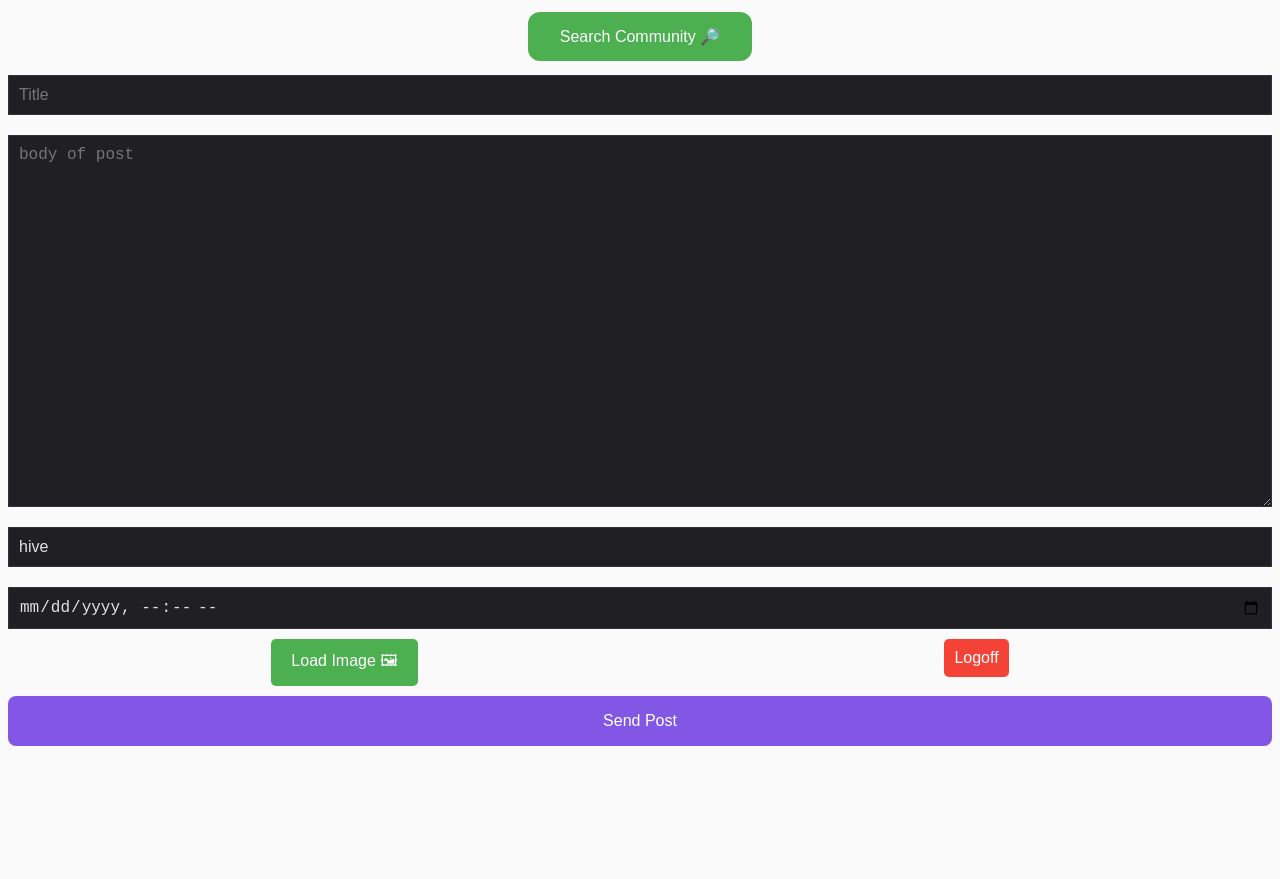
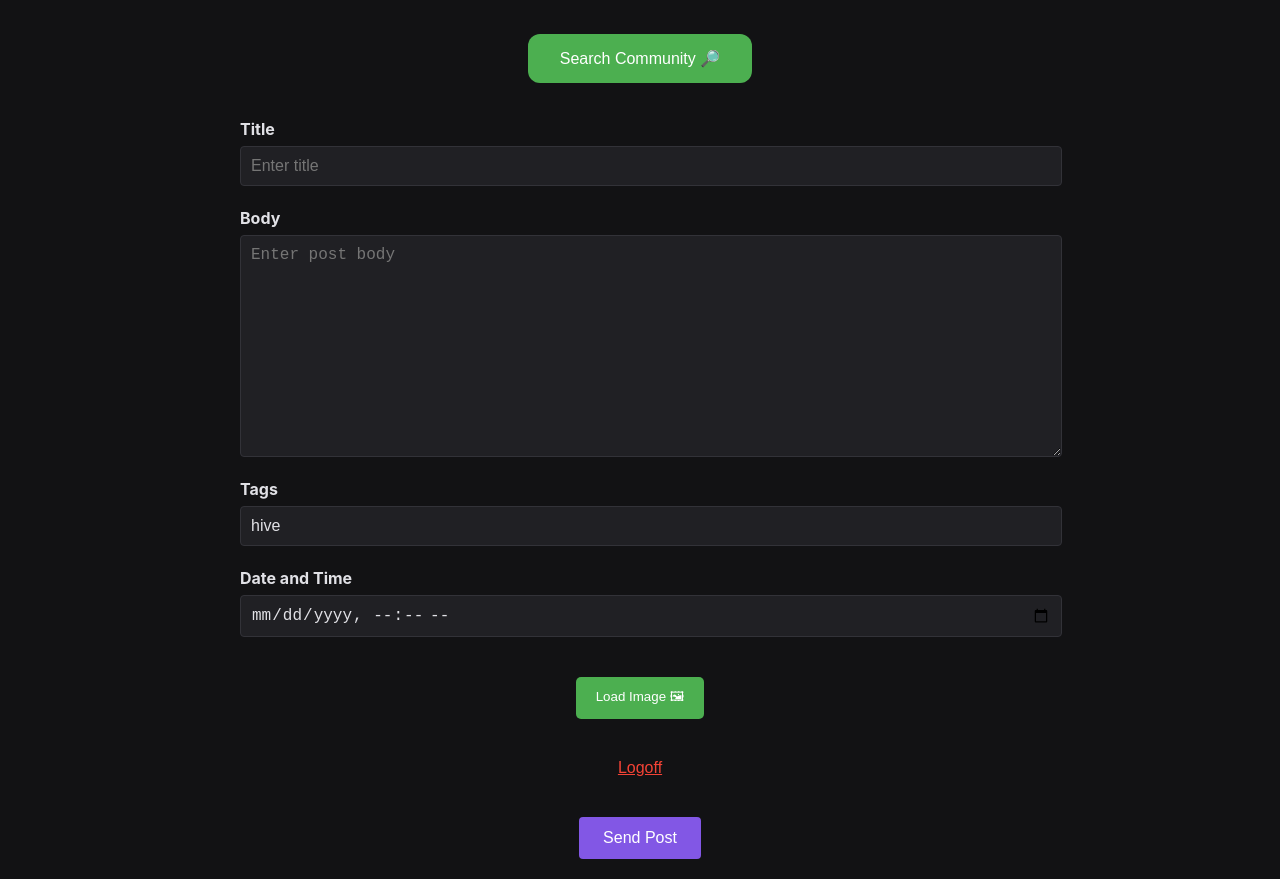
Before and after one commit to tasuboyz/Hive-TWA-Posting, a React (Vite) app: page /Hive-TWA-Posting/post in a window 1280 px wide. Before the commit the page ends 800 px from the top, so only its background shows below. Built offline with nearby package versions, Linux system fonts and the light colour scheme.

Commit message:
Update CommunityPage Interface

```diff
--- a/src/components/CommunityButton.tsx
+++ b/src/components/CommunityButton.tsx
@@ -8,7 +8,7 @@ interface CommunityButtonProps {
 
 export const CommunityButton: React.FC<CommunityButtonProps> = ({ onClick, communityName }) => {
   return (
-    <div>
+    <div className="community-button-container">
       <button onClick={onClick} className="community-button">
         {communityName || 'Search Community 🔎'}
       </button>
--- a/src/components/Form css/CommunityButton.css
+++ b/src/components/Form css/CommunityButton.css
@@ -1,10 +1,9 @@
-/*
 .community-button-container {
   display: flex;
-    justify-content: center;
+  justify-content: center; /* Centrato orizzontalmente */
   align-items: center;
   margin: 10px 0;
-  } */
+}
 
 .community-button {
   background-color: #4CAF50; /* Verde */
--- a/src/components/Form css/FileInput.css
+++ b/src/components/Form css/FileInput.css
@@ -1,3 +1,10 @@
+.file-input-container {
+  display: flex;
+  justify-content: center; /* Centrato orizzontalmente */
+  align-items: center;
+  margin-top: 20px;
+}
+
 .hidden-file-input {
   display: none;
 }
--- /dev/null
+++ b/src/components/Form css/LogoffButton.css
@@ -0,0 +1,14 @@
+.button-logoff {
+  background-color: transparent;
+  color: #f44336; /* Rosso */
+  padding: 0;
+  border: none;
+  font-size: 1rem;
+  cursor: pointer;
+  text-decoration: underline;
+  transition: color 0.3s;
+}
+
+.button-logoff:hover {
+  color: #d32f2f; /* Rosso scuro */
+}
--- a/src/components/LogoffButton.tsx
+++ b/src/components/LogoffButton.tsx
@@ -1,3 +1,5 @@
+import './Form css/LogoffButton.css';
+
 const LogoffButton = () => {
   const handleLogoff = () => {
     const logoff = {
@@ -7,7 +9,7 @@ const LogoffButton = () => {
   };
 
   return (
-        <button onClick={handleLogoff} style={{ padding: '10px', backgroundColor: '#f44336', color: 'white', border: 'none', borderRadius: '5px', cursor: 'pointer' }}>
+    <button onClick={handleLogoff} className="button-logoff">
       Logoff
     </button>
   );
--- a/src/page/PostPage.css
+++ b/src/page/PostPage.css
@@ -12,97 +12,78 @@
   margin: 0 auto;
 }
 
-a {
-  font-weight: 500;
-  color: #8257E5;
-  text-decoration: none;
+body {
+  margin: 0;
+  padding: 0;
 }
 
-a:hover {
-  color: #996DFF;
+.page-container {
+  max-width: 800px;
+  margin: 0 auto;
+  padding: 20px;
 }
 
-h1 {
-  font-size: 3rem;
-  line-height: 1.2;
-  color: #E1E1E6;
+.form-container {
+  display: flex;
+  flex-direction: column;
+  gap: 20px;
 }
 
-.container {
+.input-container {
   display: flex;
-  /* flex-direction: column; */
-  justify-content: space-around;
-  /* align-items: flex-end; */
-  /* height: 100vh; */
-  /* width: 60vw; */
-  /* padding: 5px; */
-  /* box-sizing: border-box; */
-  overflow: hidden;
-  flex-wrap: wrap;
-  /* align-content: center; */
-  /* margin: 0 auto;  */
+  flex-direction: column;
 }
 
-.input-description {
-  width: 400px;
-  height: 350px;
-  padding: 10px;
-  margin-bottom: 10px;
-  font-size: 16px;
+.button-logoff-container {
+  display: flex;
+  justify-content: center; /* Centrato orizzontalmente */
+  align-items: center;
+  margin-top: 20px;
+}
+
+.input-label {
+  margin-bottom: 5px;
+  font-weight: bold;
 }
 
 .input-title,
 .input-description,
 .input-tag,
-.input-account,
-.input-password,
-.input-datetime,
-.button {
+.input-datetime {
   width: 100%;
   padding: 10px;
-  margin-bottom: 10px;
   font-size: 16px;
   border: 1px solid #323238;
   background-color: #202024;
   color: #E1E1E6;
-  margin: 10px 0;
+  border-radius: 4px;
 }
 
-.button,
-button {
+.input-description {
+  height: 200px;
+  resize: vertical;
+}
+
+.posting-button-container {
+  display: flex;
+  justify-content: center; /* Centrato orizzontalmente */
+  align-items: center;
+  margin-top: 20px;
+}
+
+.posting-button {
   background-color: #8257E5;
   color: white;
-  padding: 16px 32px;
+  padding: 12px 24px;
   border: none;
-  border-radius: 8px;
+  border-radius: 4px;
   font-size: 1rem;
   cursor: pointer;
   transition: background-color 0.3s;
 }
 
-.button:hover,
-button:hover {
+.posting-button:hover {
   background-color: #996DFF;
-}
-
-button:focus,
-button:focus-visible {
-  outline: 4px auto -webkit-focus-ring-color;
-}
-
-@media (prefers-color-scheme: light) {
-  :root {
-    color: #323238;
-    background-color: #FAFAFA;
-  }
-
-  a:hover {
-    color: #8257E5;
-  }
-
-  button {
-    background-color: #E1E1E6;
-  }
 }
 
 .loading-overlay {
@@ -137,3 +118,18 @@ button:focus-visible {
   color: white;
   margin-top: 10px;
 }
+
+@media (max-width: 600px) {
+  .page-container {
+    padding: 10px;
+  }
+
+  .posting-button-container {
+    flex-direction: column;
+    gap: 10px;
+  }
+
+  .posting-button {
+    width: 100%;
+  }
+}
--- a/src/page/PostPage.tsx
+++ b/src/page/PostPage.tsx
@@ -169,44 +169,45 @@ const handleSubmit = async (data: { image_url: string }) => {
 };
 
 return (
-    <>
-      <div className="container">
+  <div className="page-container">
     {isLoading && (
       <div className="loading-overlay">
         <div className="loading-spinner"></div>
         <p>Loading...</p>
       </div>
     )}
+    <form className="form-container" onSubmit={(e) => e.preventDefault()}>
+      <div className="input-container">
         <CommunityButton onClick={handleButtonClick} communityName={communityName || ''} />
-      {/* Casella di input per il titolo */}
+      </div>
+      <div className="input-container">
+        <label htmlFor="title" className="input-label">Title</label>
         <input
+          id="title"
           type="text"
-        placeholder="Title"
+          placeholder="Enter title"
           className="input-title"
           value={titolo}
           onChange={(e) => setTitolo(e.target.value)}
         />
-      {/* Casella di input per la descrizione */}
+      </div>
+      <div className="input-container">
+        <label htmlFor="description" className="input-label">Body</label>
         <textarea
-        placeholder="body of post"
+          id="description"
+          placeholder="Enter post body"
           className="input-description"
           value={description}
           onChange={(e) => setDescription(e.target.value)}
-        // onFocus={() => setShowFormatOptions(true)}
-        // onBlur={() => setShowFormatOptions(false)}
           maxLength={15000}
         />
-      {/* {showFormatOptions && (
-          <div className="format-options">
-            <button onClick={() => formatSelectedText('bold')}>Bold</button>
-            <button onClick={() => formatSelectedText('italic')}>Italic</button>
-            <button onClick={() => formatSelectedText('code')}>Code</button>
       </div>
-      )} */}
-      {/* Casella di input per i tag */}
+      <div className="input-container">
+        <label htmlFor="tags" className="input-label">Tags</label>
         <input
+          id="tags"
           type="text"
-        placeholder="Tag exaple: steem steemit steemexclusive"
+          placeholder="Enter tags (e.g., steem steemit steemexclusive)"
           className="input-tag"
           value={tag}
           onChange={(e) => {
@@ -216,19 +217,29 @@ const handleSubmit = async (data: { image_url: string }) => {
             }
           }}
         />
+      </div>
+      <div className="input-container">
+        <label htmlFor="datetime" className="input-label">Date and Time</label>
         <input
+          id="datetime"
           type="datetime-local"
           className="input-datetime"
           value={dateTime}
           onChange={(e) => setDateTime(e.target.value)}
         />
+      </div>
+      <div className="input-container">
         <FileInput onChange={handleFileChange} />
-      <div><LogoffButton /></div>
-      {/* Bottone di invio post */}
-      <button className="button" onClick={inviaMessaggio}>Send Post</button>
       </div>
-    </>
-  )
+      <div className="button-logoff-container">
+        <LogoffButton />
+      </div>
+      <div className="posting-button-container">
+        <button className="posting-button" onClick={inviaMessaggio}>Send Post</button>
+      </div>
+    </form>
+  </div>
+);
 }
 
 export default PostPage
```
Lines whose indentation alone changed are shown as unchanged.
